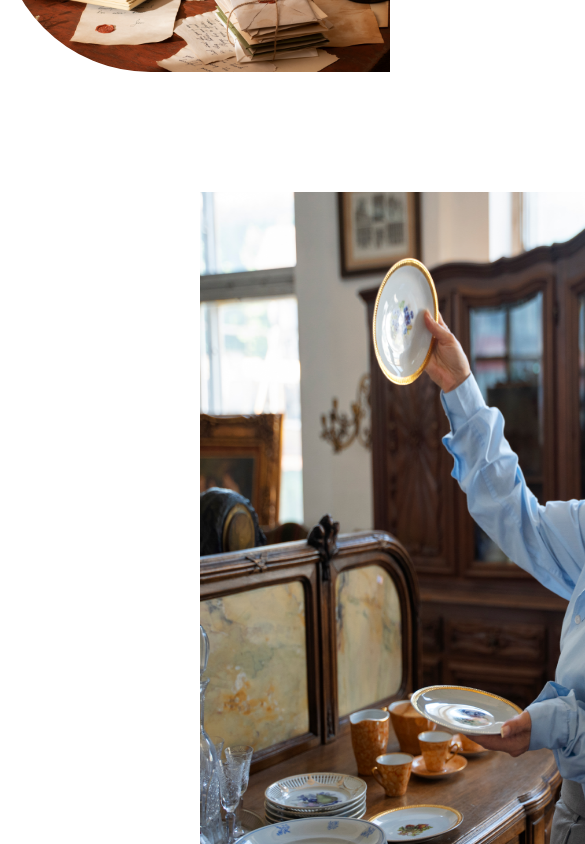
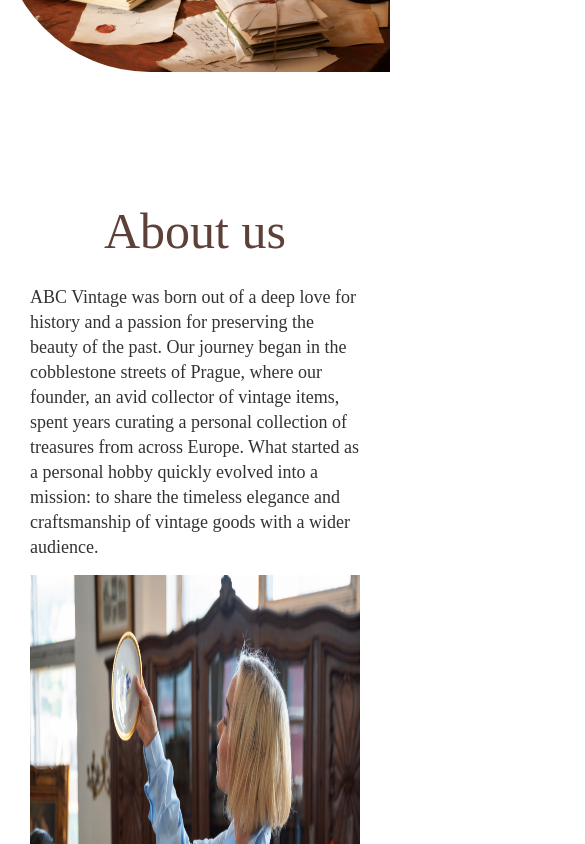
Before and after one commit to Narek223/AbcVintage, a React (Create React App) app: page /AboutUs in a window 390 px wide. Shown: the part 700-1544 px from the top of the page, 585 px wide, since content can reach past the window. Built offline with nearby package versions, Linux system fonts and the light colour scheme; a web font is replaced by a local one.

Commit message:
responsive about us page

```diff
--- a/src/Components/AboutUs/AboutUsItem/Aboutusitem.jsx
+++ b/src/Components/AboutUs/AboutUsItem/Aboutusitem.jsx
@@ -1,5 +1,5 @@
 import React from 'react'
-import styles from "./aboutusItem.module.scss"
+import styles from "./aboutusitem.module.scss"
 
 
 export default function ({data}) {
--- a/src/Components/AboutUs/AboutUsItem/aboutusitem.module.scss
+++ b/src/Components/AboutUs/AboutUsItem/aboutusitem.module.scss
@@ -24,7 +24,6 @@
   }
   .vintageimg {
     img {
-
       width: 890px;
       height: 700px;
     }
@@ -71,8 +70,6 @@
     }
 
     .aboutUsHistory {
-
-
       width: 550px;
       img {
         height: 235px;
@@ -89,9 +86,6 @@
     }
 
     .aboutUsHistory {
-
-
-
       img {
         height: 215px;
       }
@@ -101,7 +95,6 @@
 
 @media screen and (max-width: 1540px) {
   @mixin textstyles {
-
     font-size: 20px;
     line-height: 25px;
     padding: 15px 0;
@@ -118,8 +111,7 @@
     }
 
     .aboutUsHistory {
-
-p{
+      p {
         @include textstyles();
       }
 
@@ -131,5 +123,130 @@ p{
 }
 
 @media screen and (max-width: 1500px) {
+    @mixin textstyles {
+        font-size: 18px;
+        line-height: 25px;
+        padding: 15px 0;
+        opacity: 80%;
+        color: rgba(0, 0, 0, 1);
+        text-align: start;
+      }
+    .abcVintageLove {
+        &:nth-child(1) {
+            .aboutUsHistory {
+              margin: 0 0 0 30px;
+            }
+          }
+        .vintageimg {
+
+
+
+
+
+
+          img {
 
           }
+        }
+        .aboutUsHistory {
+          p {
+            @include textstyles();
+          }
+          h1{
+            font-size: 50px;
+          }
+          img {
+            height: 200px;
+          }
+        }
+      }
+}
+
+
+@media screen and (max-width: 1390px) {
+    .abcVintageLove {
+        &:nth-child(2) {
+            .aboutUsHistory {
+              margin: 0 30px 0 0;
+              padding: 80px 0px 30px 20px;
+            }
+          }
+        .vintageimg {
+          img {
+           width: 600px;
+           height: 600px;
+          }
+        }
+        .aboutUsHistory {
+          img {
+          height: 180px;
+          }
+        }
+      }
+
+
+}
+
+
+@media screen and (max-width: 1080px) {
+    .abcVintageLove {
+        .vintageimg {
+          img {
+
+
+          }
+        }
+        .aboutUsHistory {
+            h1{
+                margin: 10px 0;
+            }
+          img {
+       height: 150px;
+          }
+        }
+      }
+
+
+}
+@media screen and (max-width: 1010px) {
+    .abcVintageLove {
+        flex-direction: column-reverse;
+
+height: auto;
+&:nth-child(2) {
+    .aboutUsHistory {
+
+      padding: 0;
+    }
+  }
+  &:nth-child(1) {
+    .aboutUsHistory {
+margin: 0;
+      padding: 0;
+    }
+  }
+&.reversed {
+    flex-direction: column-reverse;
+  }
+        .vintageimg {
+          img {
+         width: 100%;
+
+          }
+        }
+        .aboutUsHistory {
+            margin: 0;
+            padding: 0;
+            width: 100%;
+            height: auto;
+            h1{
+                margin: 10px 0;
+            }
+          img {
+   display: none;
+          }
+        }
+      }
+
+
+}
--- a/src/Components/AboutUs/aboutus.module.scss
+++ b/src/Components/AboutUs/aboutus.module.scss
@@ -8,3 +8,27 @@
 
 
 }
+@media screen and (max-width: 1450px) {
+  .aboutusconteiner {
+    padding: 20px 100px 20px 100px;
+
+    }
+
+
+}
+@media screen and (max-width: 1150px) {
+  .aboutusconteiner {
+    padding: 20px 50px 20px 50px;
+
+    }
+
+
+}
+@media screen and (max-width: 1010px) {
+  .aboutusconteiner {
+    padding: 20px 30px;
+
+    }
+
+
+}
--- a/src/Components/Header/header.module.scss
+++ b/src/Components/Header/header.module.scss
@@ -85,7 +85,9 @@
 @media screen and (max-width: 1010px) {
   .headerConteiner {
     header {
+
       .headerNav {
+
         height: 72px;
         display: flex;
         justify-content: space-between;
--- a/src/Components/Home/home.module.scss
+++ b/src/Components/Home/home.module.scss
@@ -85,6 +85,8 @@
 }
 @media screen and (max-width: 1010px) {
     .homepageconteiner {
+
+        height: 100%;
         padding: 0 20px;
         display: flex;
         align-items: center;
```
Lines whose indentation alone changed are shown as unchanged.
